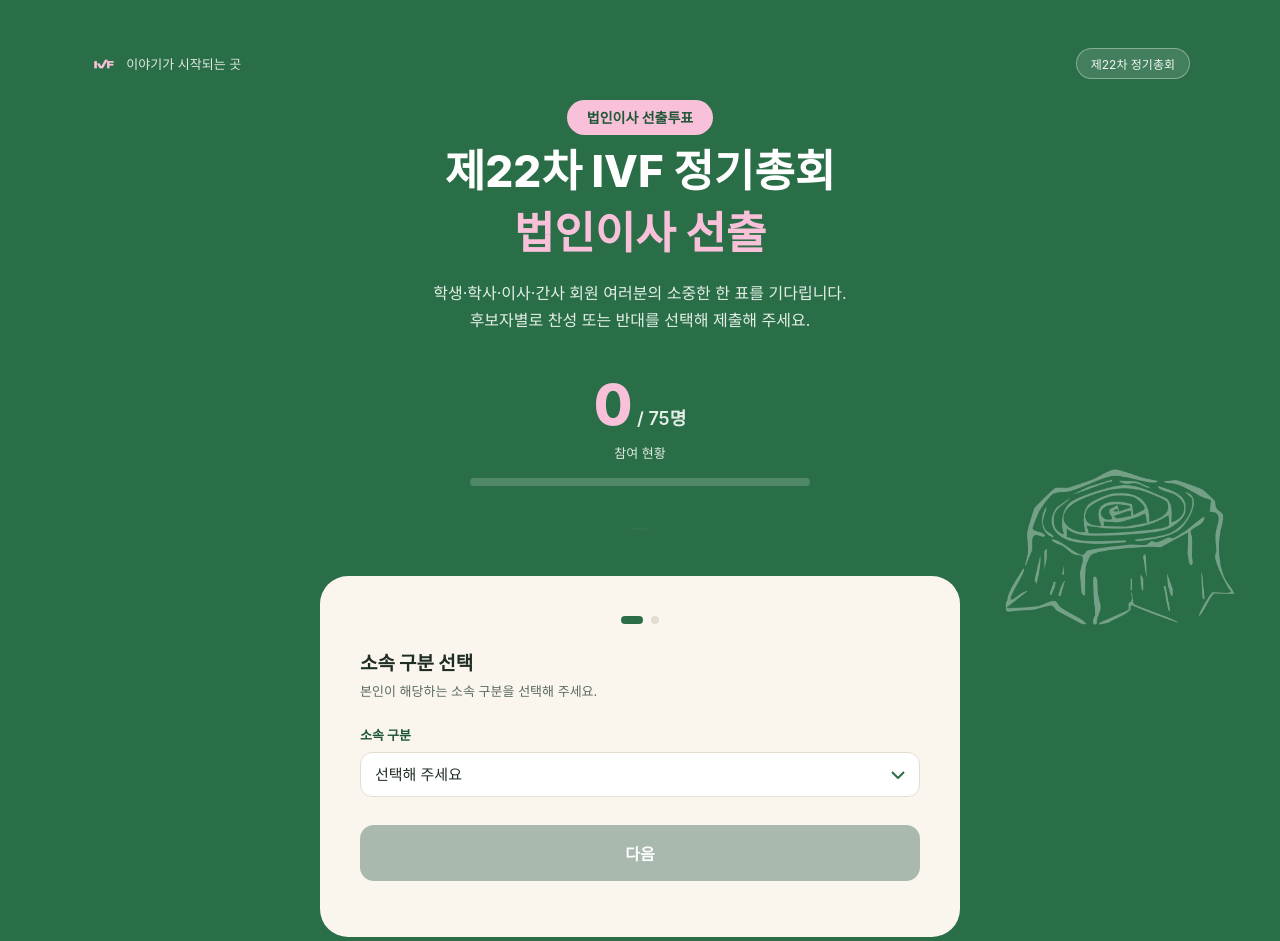
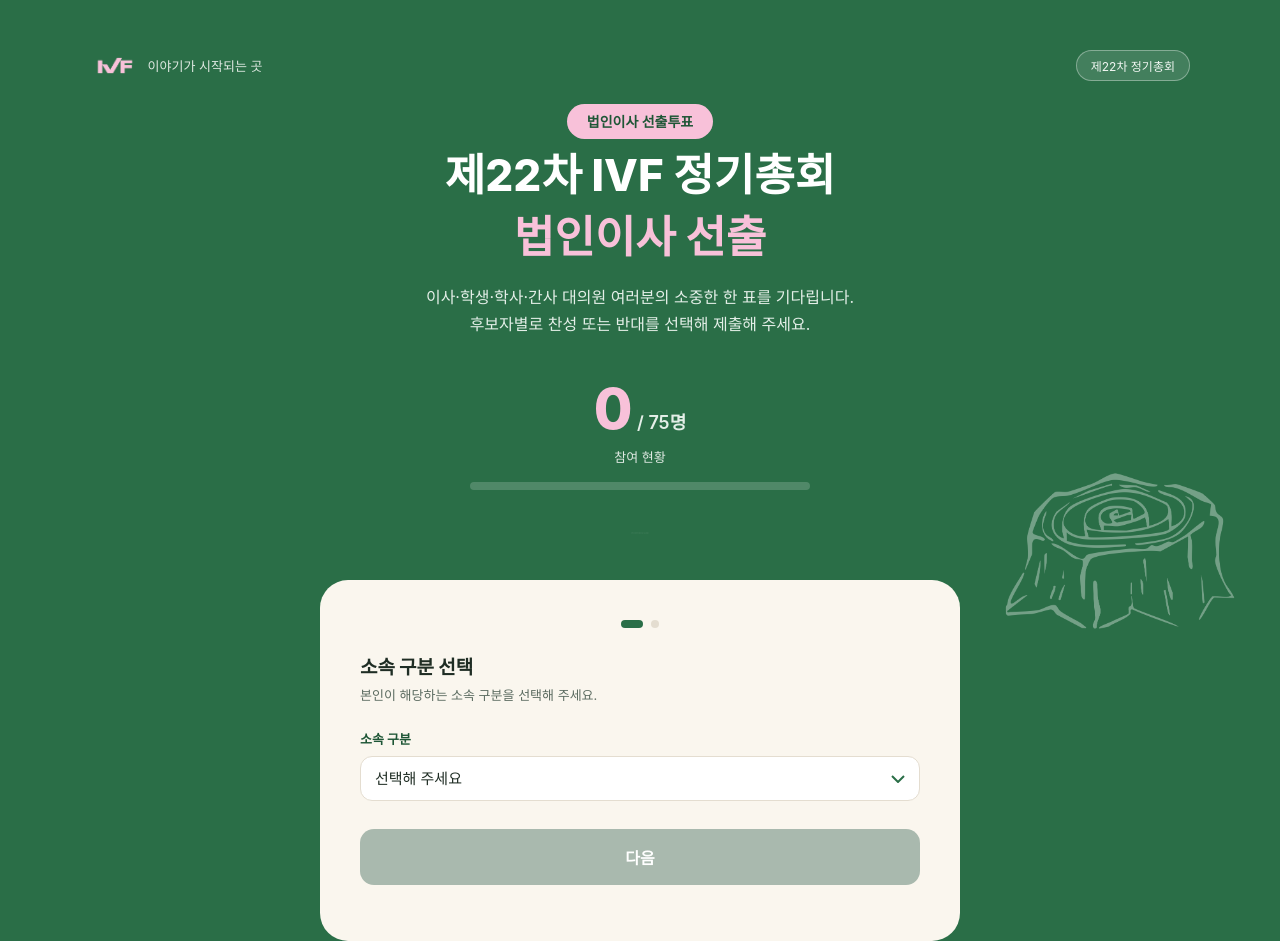
Before and after one commit to jeje-0/4, a website: page public/index.html in a window 1280 px wide. Drawn offline with Linux system fonts and the light colour scheme; no server answers.

Commit message:
Adjust logo size and update voting instructions
Updated logo image height and modified voting description.

```diff
--- a/public/index.html
+++ b/public/index.html
@@ -27,7 +27,7 @@
     padding:24px 24px 64px;color:#fff;position:relative;overflow:hidden;}
   .logo-row{display:flex;justify-content:space-between;align-items:center;margin-bottom:28px;position:relative;z-index:2;}
   .logo{display:flex;align-items:center;gap:8px;}
-  .logo-img{height:20px;width:auto;display:block;}
+  .logo-img{height:35px;width:auto;display:block;}
   .logo span{font-size:13px;color:#dfe9e2;}
   .badge-round{background:rgba(255,255,255,0.12);border:1px solid rgba(255,255,255,0.35);
     border-radius:999px;padding:6px 14px;font-size:12px;color:#f2f7f3;white-space:nowrap;}
@@ -139,7 +139,7 @@
 
     <span class="pill-center"><span>법인이사 선출투표</span></span>
     <h1>제22차 IVF 정기총회<br><span class="accent">법인이사 선출</span></h1>
-    <p class="desc">학생·학사·이사·간사 회원 여러분의 소중한 한 표를 기다립니다.<br>후보자별로 찬성 또는 반대를 선택해 제출해 주세요.</p>
+    <p class="desc">이사·학생·학사·간사 대의원 여러분의 소중한 한 표를 기다립니다.<br>후보자별로 찬성 또는 반대를 선택해 제출해 주세요.</p>
 
     <div class="stat">
       <div class="num"><span id="voteCount">0</span><small> / <span id="totalTarget">75</span>명</small></div>
@@ -179,7 +179,7 @@
 
       <div id="step2" style="display:none;">
         <h2>찬반 투표하기</h2>
-        <p class="sub">후보 5인 각각에 대해 찬성, 반대, 기권 중 하나를 표시해 주세요.</p>
+        <p class="sub">후보 7인 각각에 대해 찬성, 반대, 기권 중 하나를 표시해 주세요.</p>
 
         <div id="candidateArea"></div>
 
```
